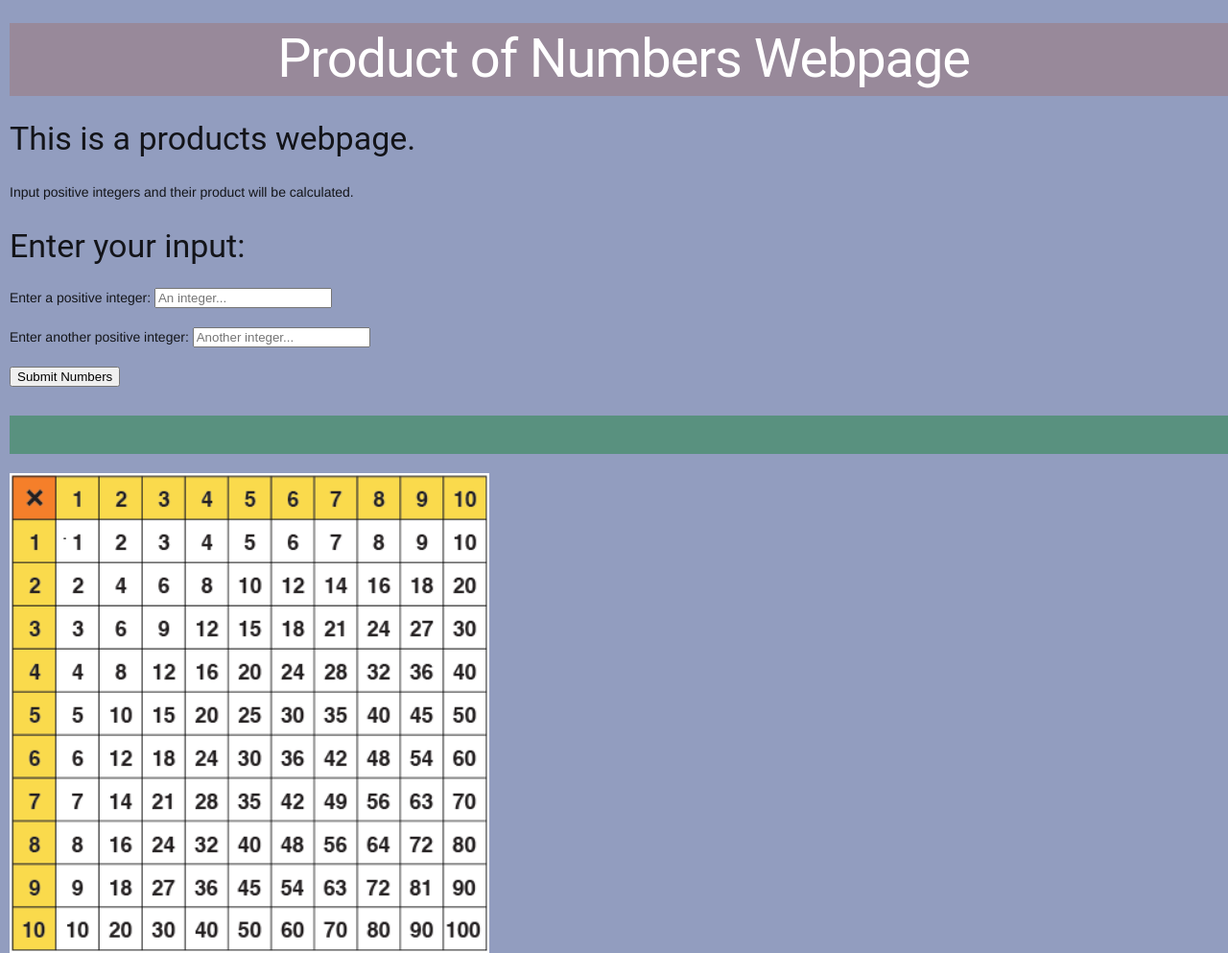
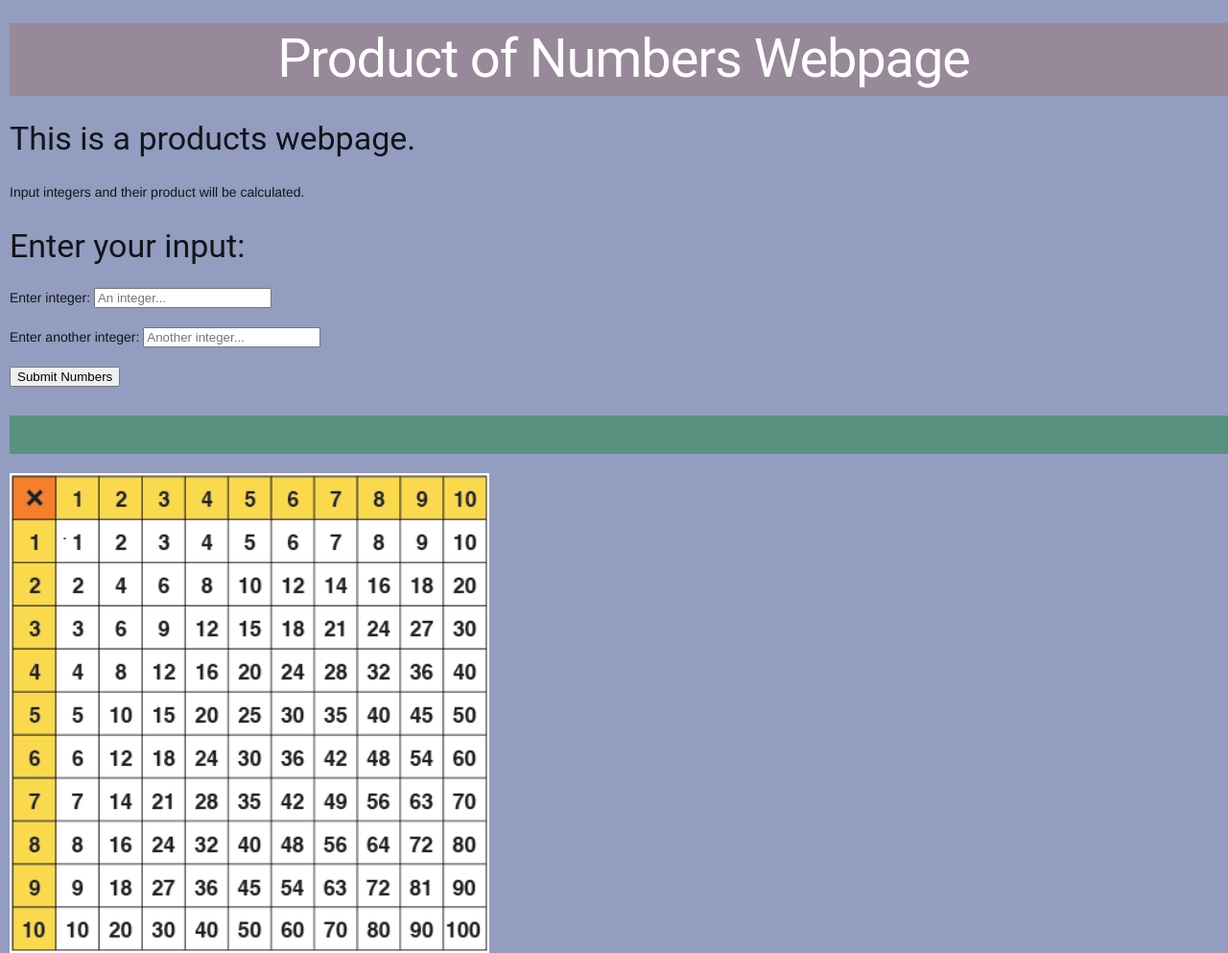
Before and after one commit to ICS20-Programming-ZoiaB/Unit5-02-HTML-ProductOfNumbers, a plain HTML site: page index.html in a window 1280 px wide. Shown: the whole page at 96% size. Drawn offline with nearby package versions, Linux system fonts and the light colour scheme.

Commit message:
Fixed wording of display message

```diff
--- a/index.html
+++ b/index.html
@@ -30,14 +30,14 @@
     <!-- Div for background colour -->
     <h1>Product of Numbers Webpage</h1>
     <h3>This is a products webpage.</h3>
-    <p>Input positive integers and their product will be calculated.</p>
+    <p>Input integers and their product will be calculated.</p>
     <h3>Enter your input:</h3>
 
       <!-- Form for user input -->
       <form action="javascript:integersSent()">
-        <label for="first number">Enter a positive integer:</label>
+        <label for="first number">Enter integer:</label>
         <input type="number" step="1" id="first-number" placeholder="An integer..."><br><br>
-        <label for="second number">Enter another positive integer:</label>
+        <label for="second number">Enter another integer:</label>
         <input type="number" step="1" id="second-number" placeholder="Another integer..."><br><br>
         <input type="submit" value="Submit Numbers" id="styled-button">
       </form>
@@ -48,5 +48,6 @@
     <!-- Image -->
     <br>
     <img src="./images/multiply.gif" alt="Multiplication" width="500" length="500">
+    <br>
   </body>
 </html>
--- a/js/script.js
+++ b/js/script.js
@@ -28,7 +28,7 @@ function integersSent() {
     for (let counter = 0; counter < secondNumAbsolute; counter++) {
       product = product + firstNumAbsolute;
     }
-      }
+  }
 
   //If statement to make sure that if one of the numbers is negative, the product will be negative
   if ((firstNum < 0 && secondNum > 0) || (firstNum > 0 && secondNum < 0)) {
@@ -36,5 +36,5 @@ function integersSent() {
   }
 
   //Displaying the product of the numbers to the user
-  document.getElementById("results").innerHTML = "The product of the two numbers is " + product + ".";
+  document.getElementById("results").innerHTML = "The product of your two selected numbers is " + product + ".";
 }
```
